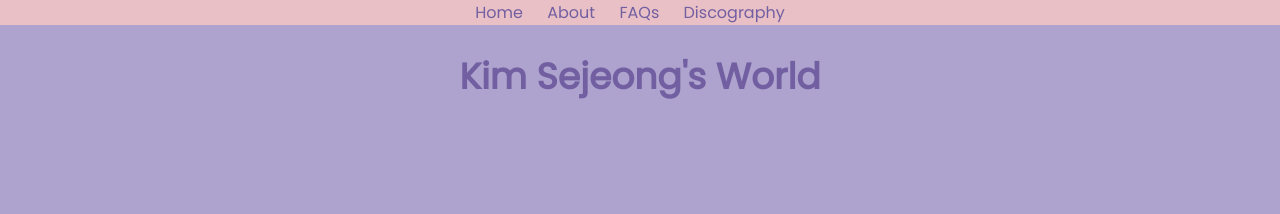
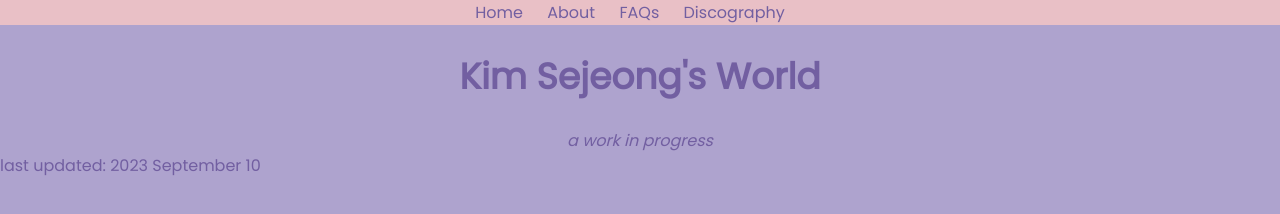
Before and after one commit to indigomorning/sejeongsworld, a plain HTML site: page index.html in a window 1280 px wide. Drawn offline with Linux system fonts and the light colour scheme.

Commit message:
Update index.html

```diff
--- a/index.html
+++ b/index.html
@@ -21,11 +21,13 @@
 
     <main>
         <h1 class="centered-text">Kim Sejeong's World</h1>
+        <i>a work in progress</i>
         <!-- Add your content here -->
     </main>
 
     <footer>
         <!-- Add footer content here -->
+        last updated: 2023 September 10
     </footer>
 </body>
 </html>
```
